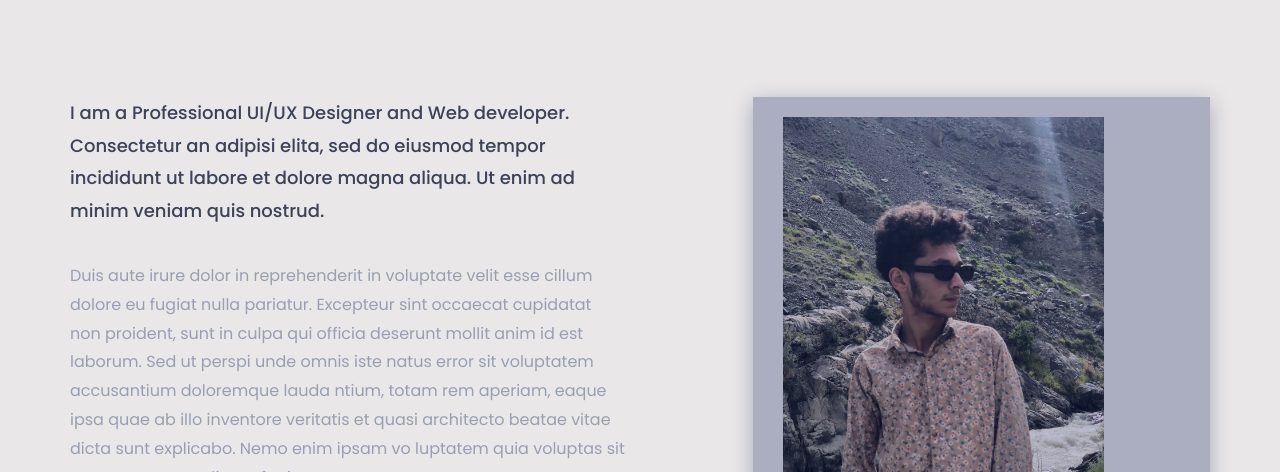
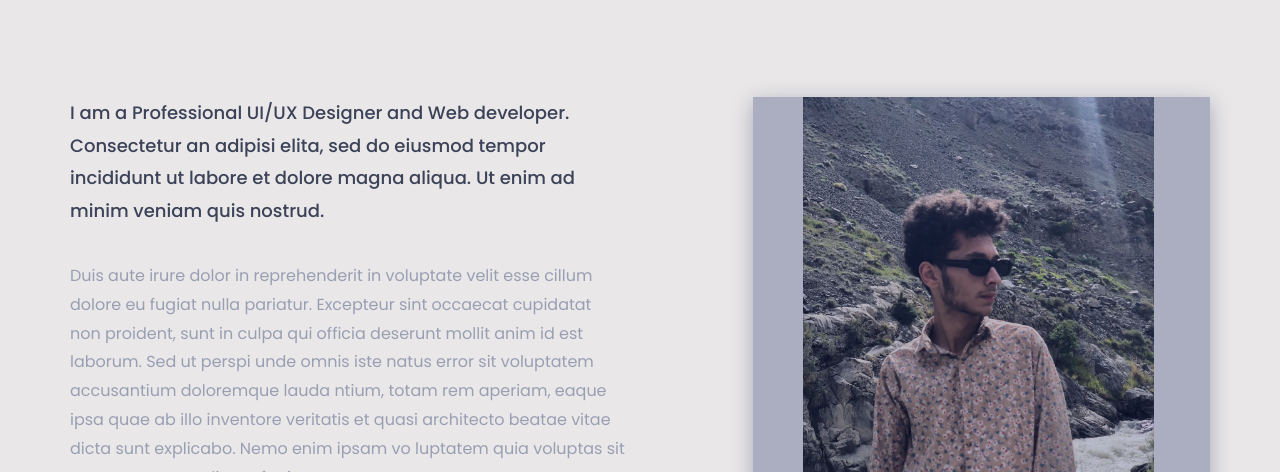
Before and after one commit to akashindex/my-port, a plain HTML site: page index.html in a window 1280 px wide. Shown: the part 1020-1492 px from the top of the page. Drawn offline with nearby package versions, Linux system fonts and the light colour scheme.

```diff
--- a/assets/css/responsive.css
+++ b/assets/css/responsive.css
@@ -2,7 +2,7 @@
 
 }/*max-width:1680px*/
 @media screen and (max-width:1440px){
-	.single-about-img img {max-width:100%;}
+	.single-about-img img {max-width:100%; margin-right:10% ;}
 	.single-about-img:before,.about-list-icon{width: 100%;}
 }/*max-width:1440px*/
 
--- a/index.html
+++ b/index.html
@@ -145,7 +145,7 @@
 						</div>
 						<div class="col-sm-offset-1 col-sm-5">
 							<div class="single-about-img">
-								<img src="assets/images/about/2.jpg" alt="profile_image" style="padding: 20px; margin-left: 1rem;">
+								<img src="assets/images/about/2.jpg" alt="profile_image" style="padding: 0 50px;">
 								<div class="about-list-icon">
 									<ul>
 										<li>
@@ -905,7 +905,7 @@
 			<div class="container">
 				<div class="hm-footer-copyright text-center">
 					<p>
-						&copy; copyright yourname. design and developed by <a href="https://www.themesine.com/">themesine</a>
+						&copy; @akashali. design and developed by <a href="https://www.upwork.com/freelancers/~012e21dae644229b92">akashali</a>
 					</p><!--/p-->
 				</div><!--/.text-center-->
 			</div><!--/.container-->
```
Also changed, not shown: filename.html (added).
